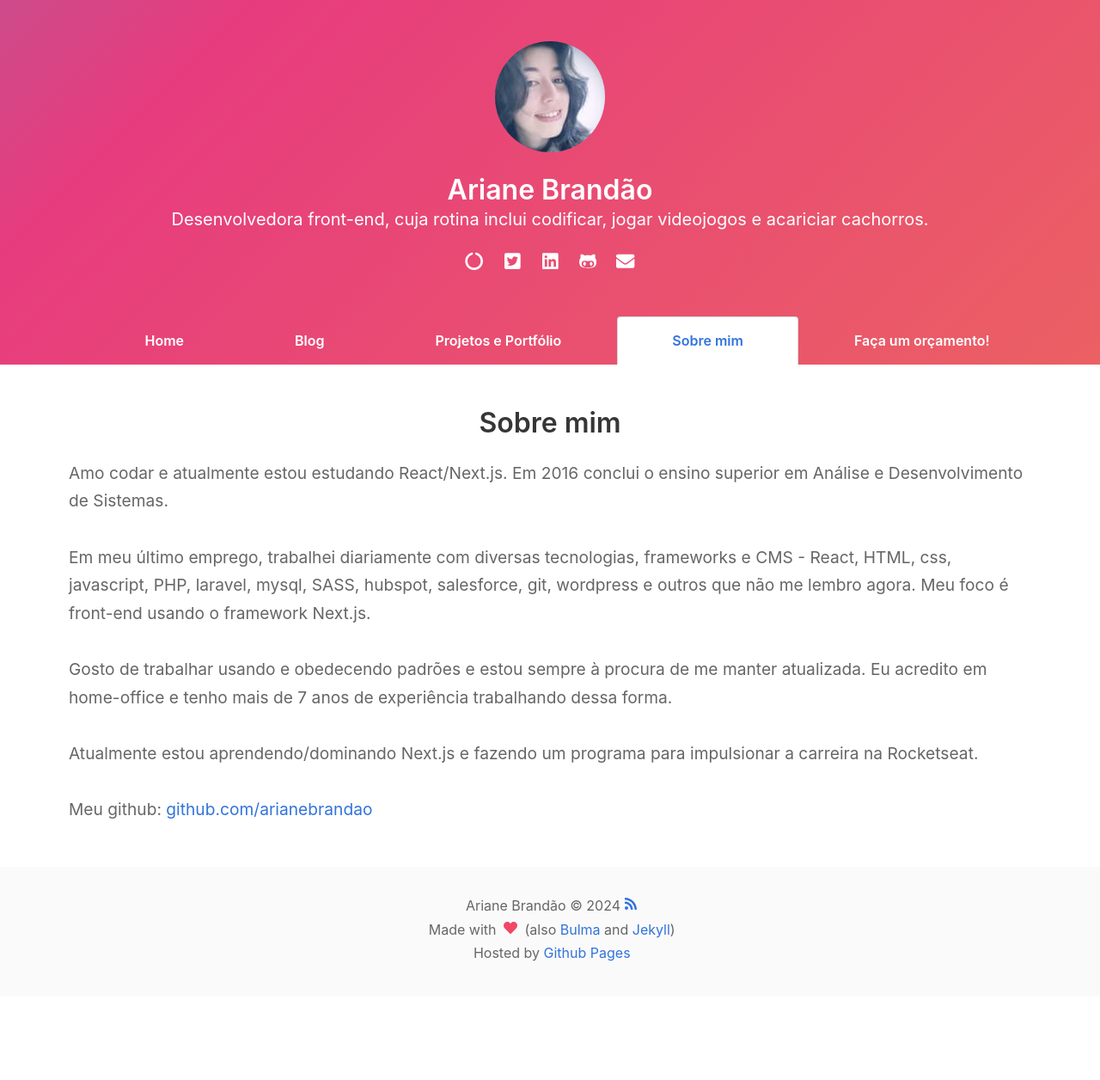
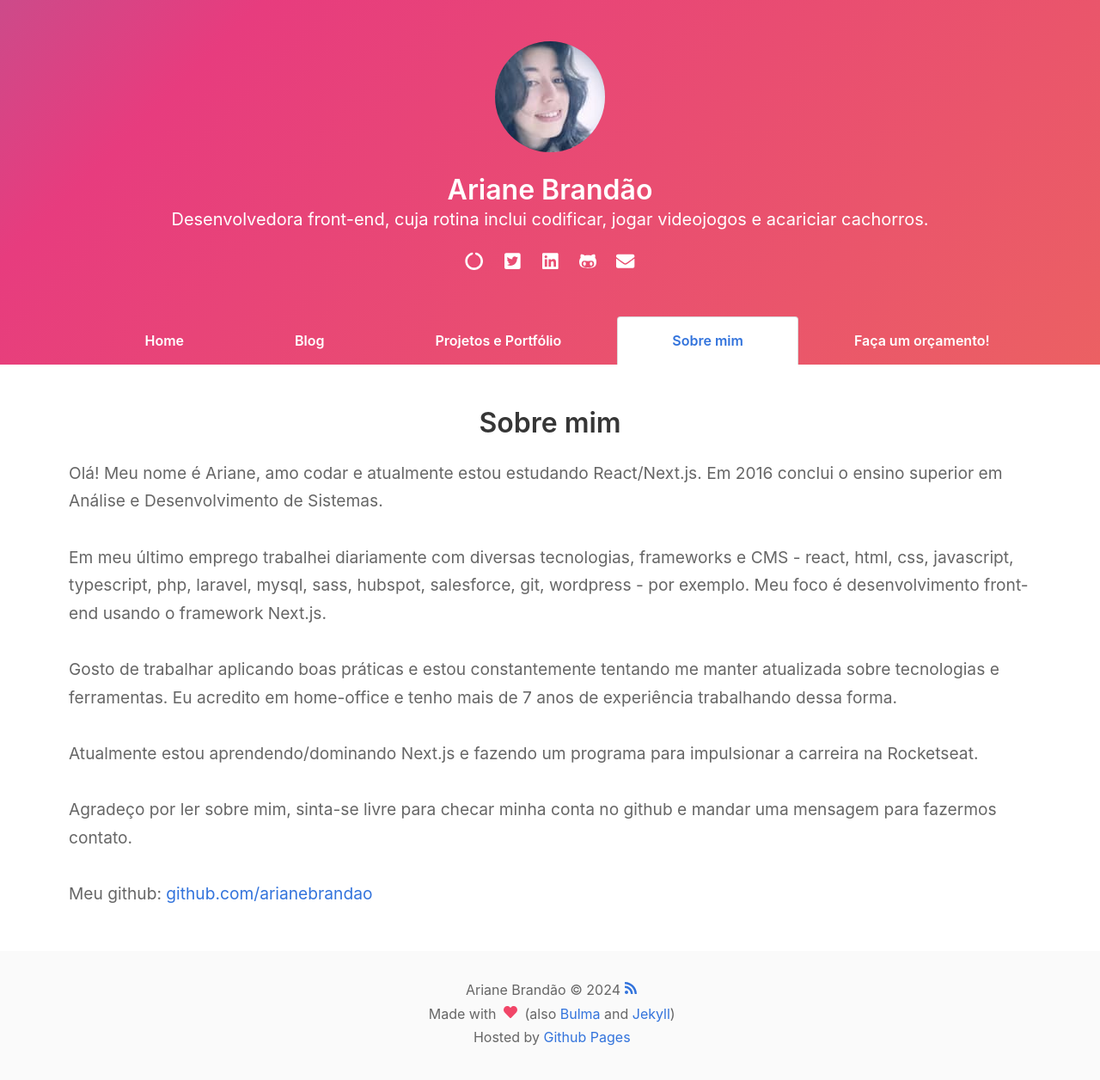
Before and after one commit to arianebrandao/arianebrandao.github.io, a Jekyll site: the page built from about.md, in a window 1280 px wide. Shown: the whole page at 86% size. Built offline with Jekyll 4.4.1, drawn with Linux system fonts in a browser that asks for light colours; nearby versions of some CDN libraries; comment, search, counter and statistics services are not loaded; before the commit the page ends 1159 px from its top, so only the background shows below that.

Commit message:
feat: update about me page

```diff
--- a/about.md
+++ b/about.md
@@ -8,13 +8,15 @@ layout: home
         <div class="about">
             <h3 class="title is-3 has-text-centered">Sobre mim</h3>
             <p class="about-text">
-                Amo codar e atualmente estou estudando React/Next.js. Em 2016 conclui o ensino superior em Análise e Desenvolvimento de Sistemas.
+                Olá! Meu nome é Ariane, amo codar e atualmente estou estudando React/Next.js. Em 2016 conclui o ensino superior em Análise e Desenvolvimento de Sistemas.
                 <br/><br/>
-                Em meu último emprego, trabalhei diariamente com diversas tecnologias, frameworks e CMS - React, HTML, css, javascript, PHP, laravel, mysql, SASS, hubspot, salesforce, git, wordpress e outros que não me lembro agora. Meu foco é front-end usando o framework Next.js.
+                Em meu último emprego trabalhei diariamente com diversas tecnologias, frameworks e CMS - react, html, css, javascript, typescript, php, laravel, mysql, sass, hubspot, salesforce, git, wordpress - por exemplo. Meu foco é desenvolvimento front-end usando o framework Next.js.
                 <br/><br/>
-                Gosto de trabalhar usando e obedecendo padrões e estou sempre à procura de me manter atualizada. Eu acredito em home-office e tenho mais de 7 anos de experiência trabalhando dessa forma.
+                Gosto de trabalhar aplicando boas práticas e estou constantemente tentando me manter atualizada sobre tecnologias e ferramentas. Eu acredito em home-office e tenho mais de 7 anos de experiência trabalhando dessa forma.
                 <br/><br/>
                 Atualmente estou aprendendo/dominando Next.js e fazendo um programa para impulsionar a carreira na Rocketseat.
+                <br/><br/>
+                Agradeço por ler sobre mim, sinta-se livre para checar minha conta no github e mandar uma mensagem para fazermos contato.
                 <br/><br/>
                 Meu github: <a href="https://github.com/arianebrandao" onclick="window.open(this.href); return false;">github.com/arianebrandao</a>
             </p>
```
